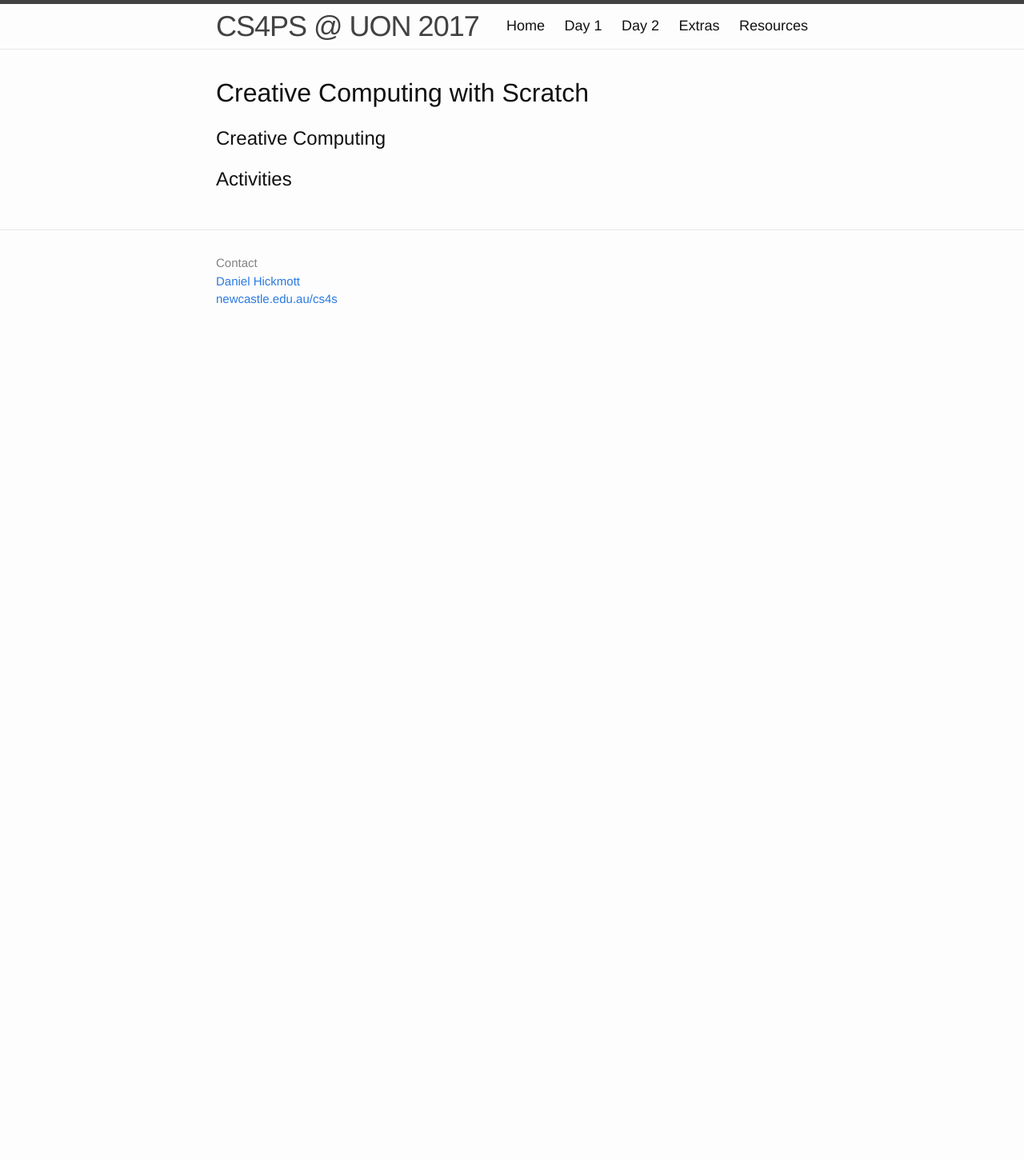
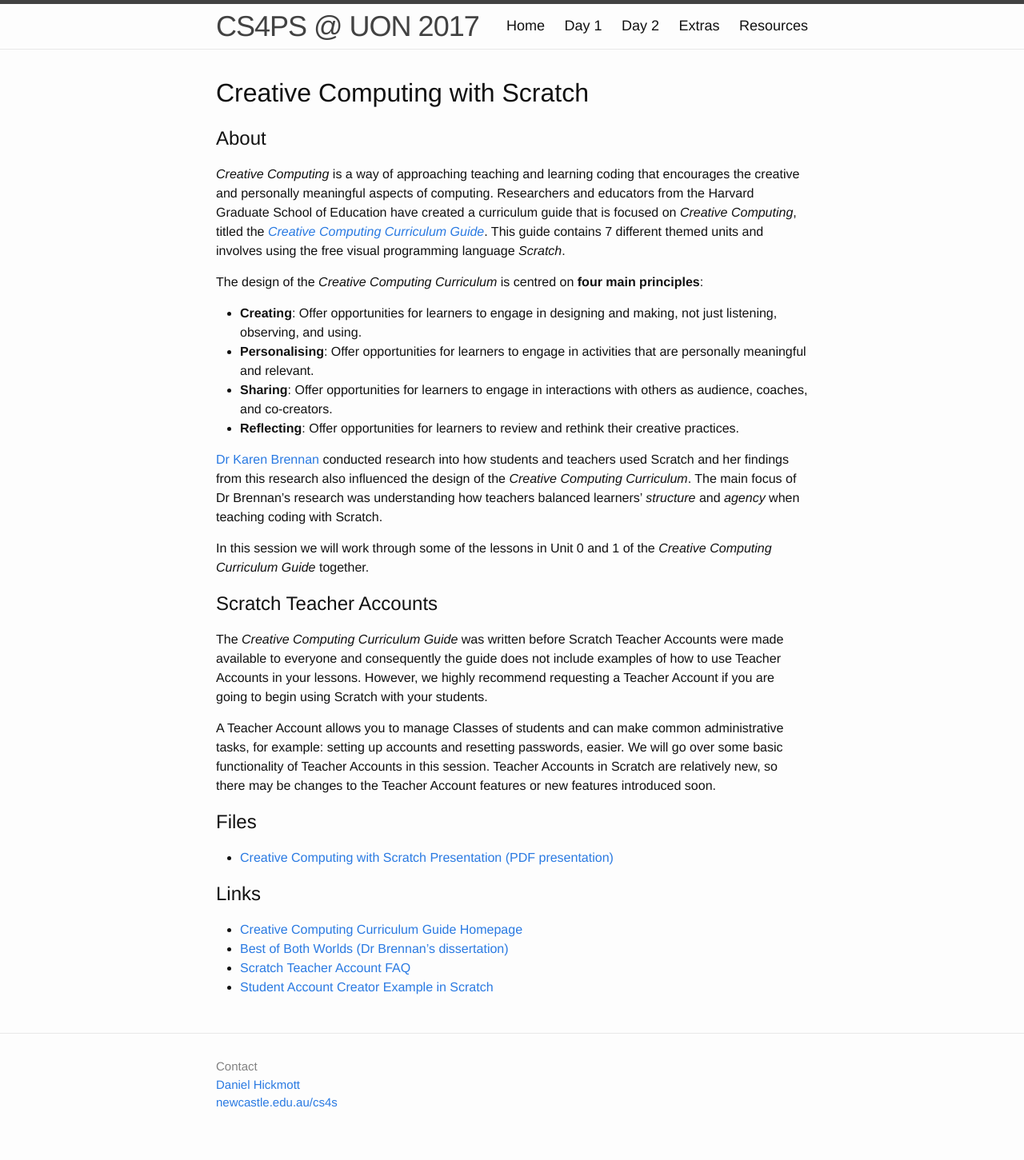
Before and after one commit to cs4s/ps-2017, a Jekyll site: the page built from day2/creative_computing/index.md, in a window 1280 px wide. Shown: the whole page at 80% size. Built offline with Jekyll 4.4.1, drawn with Linux system fonts in a browser that asks for light colours; before the commit the page ends 900 px from its top, so only the background shows below that.

Commit message:
Adds Creative Computing presentation and session page information

```diff
--- a/day2/creative_computing/index.md
+++ b/day2/creative_computing/index.md
@@ -5,6 +5,39 @@ title: CS4PS @ UON 2017 - Day 2 - Creative Computing
 
 # Creative Computing with Scratch
 
-## Creative Computing
+## About
 
-## Activities
+*Creative Computing* is a way of approaching teaching and learning coding that encourages the creative and personally meaningful aspects of computing.
+Researchers and educators from the Harvard Graduate School of Education have created a curriculum guide that is focused on *Creative Computing*, titled the [*Creative Computing Curriculum Guide*](http://scratched.gse.harvard.edu/guide/){:target="_blank"}.
+This guide contains 7 different themed units and involves using the free visual programming language *Scratch*.
+
+The design of the *Creative Computing Curriculum* is centred on **four main principles**:
+
+- **Creating**: Offer opportunities for learners to engage in designing and making, not just listening, observing, and using.
+- **Personalising**: Offer opportunities for learners to engage in activities that are personally meaningful and relevant.
+- **Sharing**: Offer opportunities for learners to engage in interactions with others as audience, coaches, and co-creators.
+- **Reflecting**: Offer opportunities for learners to review and rethink their creative practices.
+
+[Dr Karen Brennan](https://www.gse.harvard.edu/faculty/karen-brennan){:target="_blank"} conducted research into how students and teachers used Scratch and her findings from this research also influenced the design of the *Creative Computing Curriculum*. The main focus of Dr Brennan's research was understanding how teachers balanced learners' *structure* and *agency* when teaching coding with Scratch.
+
+In this session we will work through some of the lessons in Unit 0 and 1 of the *Creative Computing Curriculum Guide* together.
+
+## Scratch Teacher Accounts
+
+The *Creative Computing Curriculum Guide* was written before Scratch Teacher Accounts were made available to everyone and consequently the guide does not include examples of how to use Teacher Accounts in your lessons.
+However, we highly recommend requesting a Teacher Account if you are going to begin using Scratch with your students.
+
+A Teacher Account allows you to manage Classes of students and can make common administrative tasks, for example: setting up accounts and resetting passwords, easier.
+We will go over some basic functionality of Teacher Accounts in this session.
+Teacher Accounts in Scratch are relatively new, so there may be changes to the Teacher Account features or new features introduced soon.
+
+## Files
+
+- [Creative Computing with Scratch Presentation (PDF presentation)](presentation/presentation.pdf){:target="_blank"}
+
+## Links
+
+- [Creative Computing Curriculum Guide Homepage](http://scratched.gse.harvard.edu/guide/){:target="_blank"}
+- [Best of Both Worlds (Dr Brennan's dissertation)](https://dspace.mit.edu/handle/1721.1/79157){:target="_blank"}
+- [Scratch Teacher Account FAQ](https://scratch.mit.edu/educators/faq){:target="_blank"}
+- [Student Account Creator Example in Scratch](https://scratch.mit.edu/projects/163476162/){:target="_blank"}
```
Also changed, not shown: day2/creative_computing/presentation/presentation.md (added, +198 -0 lines), day2/index.md (+1 -1 lines), day2/creative_computing/presentation/creative_computing_1.png (added), day2/creative_computing/presentation/creative_computing_2.png (added), day2/creative_computing/presentation/principles.png (added), day2/creative_computing/presentation/unit_0_and_1.png (added), 1 other file.
